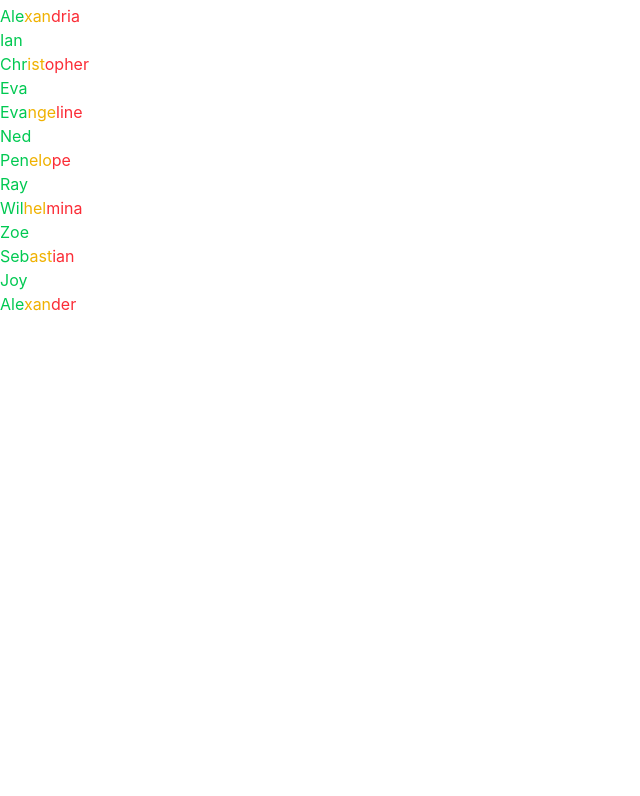
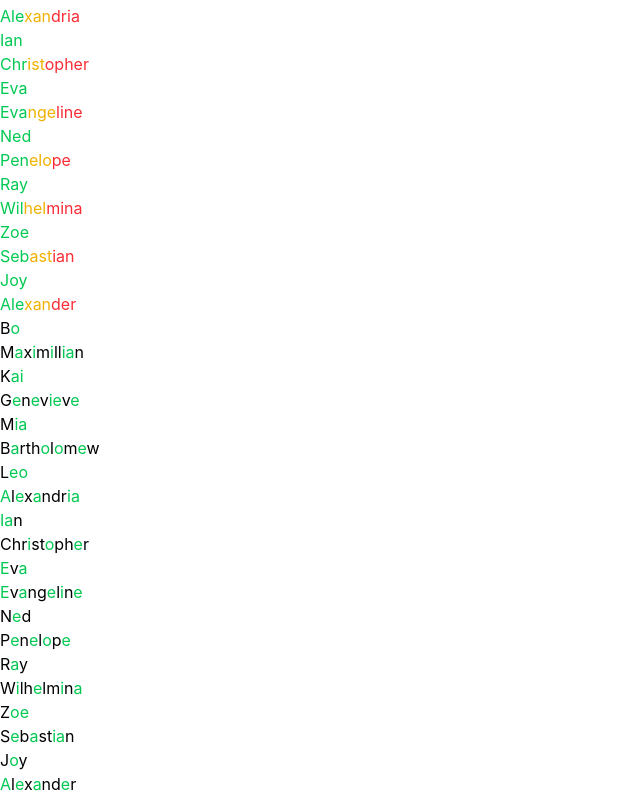
Before and after one commit to Fizzmedia/React-Assignment-2, a React (Vite) app: page / in a window 1280 px wide. Shown: the part 1828-2624 px from the top of the page, without its empty margins (0-640 px from the left). Before the commit the page ends 2144 px from the top, so only its background shows below. Built offline with nearby package versions, Linux system fonts and the light colour scheme.

Commit message:
Filtered the vowels and assigned them color green

```diff
--- a/src/App.jsx
+++ b/src/App.jsx
@@ -2,6 +2,7 @@ import NameList from "./components/RenderingLists/NameList"
 import ReverseLists from "./components/RenderingLists/ReverseLists"
 import Alphabet from "./components/RenderingLists/Alphabet"
 import LetterMatching from "./components/ConditionRendering/LetterMatching"
+import Vowels from "./components/ConditionRendering/Vowels"
 
 function App() {
   return (
@@ -10,6 +11,7 @@ function App() {
       <ReverseLists />
       <Alphabet />
       <LetterMatching />
+      <Vowels />
     </>
   )
 }
--- /dev/null
+++ b/src/components/ConditionRendering/Vowels.jsx
@@ -0,0 +1,26 @@
+const names = [  "Bo", "Maximillian",  "Kai",  "Genevieve",  "Mia",  "Bartholomew",  "Leo",  "Alexandria",  "Ian",  "Christopher",  "Eva",  "Evangeline",  "Ned",  "Penelope",  "Ray",  "Wilhelmina",  "Zoe",  "Sebastian",  "Joy",  "Alexander"
+]
+
+
+function Vowels() {
+    return (
+        <div>
+            {names.map((name) => (
+                <div key={name}>
+                    {name.split("").map((letter, index) => (
+                        <span key={index} className={
+                            "aeiou".includes(letter.toLowerCase())
+                            ? "text-green-500" : ""
+                            }
+                            >
+                            {letter}
+                        </span>
+                    ))}
+                </div>
+            ))}
+        </div>
+    )
+}
+
+
+export default Vowels
```
